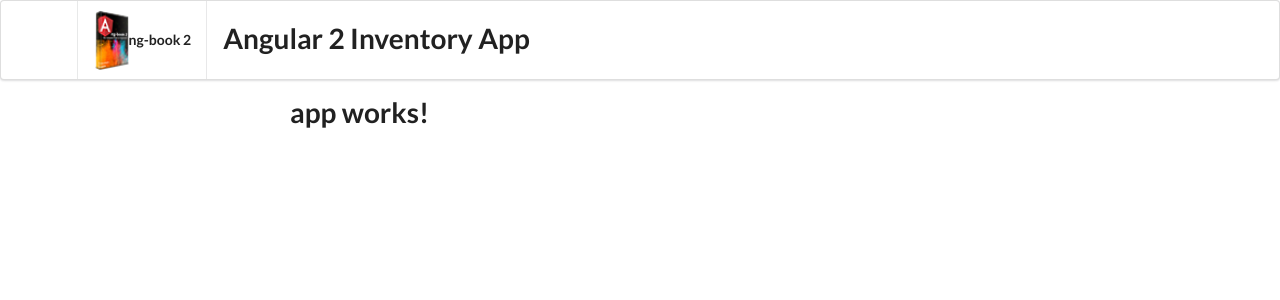
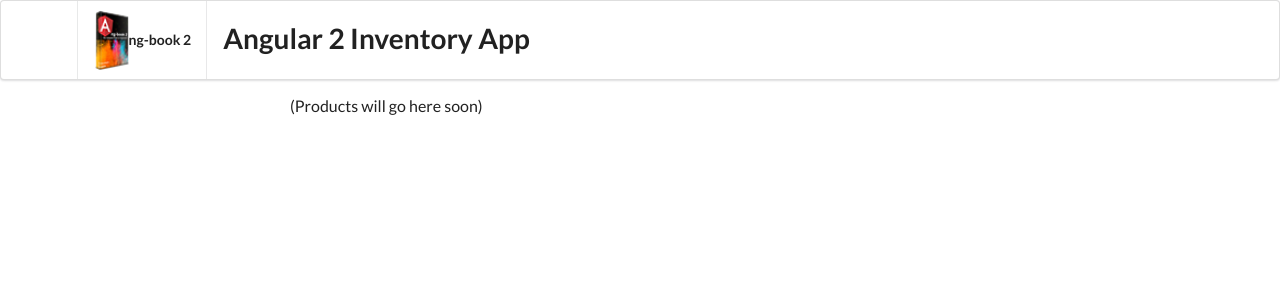
Before and after one commit to SergSlon/angular2_invertory_app, an Angular app: page / in a window 1280 px wide. Shown: the top 300 px of the page. Built offline with nearby package versions, Linux system fonts and the light colour scheme.

Commit message:
app-root => inventory-app

```diff
--- a/src/app/inventory-app.component.ts
+++ b/src/app/inventory-app.component.ts
@@ -1,7 +1,7 @@
 import { Component } from '@angular/core';
 
 @Component({
-  selector: 'app-root',
+  selector: 'inventory-app',
   templateUrl: 'inventory-app.html',
   styleUrls: ['inventory-app.component.css']
 })
--- a/src/app/inventory-app.html
+++ b/src/app/inventory-app.html
@@ -1,3 +1,3 @@
-<h1>
-  {{title}}
-</h1>
+<div class="inventory-app">
+  (Products will go here soon)
+</div>
--- a/src/index.html
+++ b/src/index.html
@@ -29,7 +29,7 @@
   </div>
 
   <div class="ui main text container">
-    <app-root>Loading...</app-root> <!-- <--- Our app loads here! -->
+    <inventory-app>Loading...</inventory-app> <!-- <--- Our app loads here! -->
   </div>
 </body>
 </html>
```
